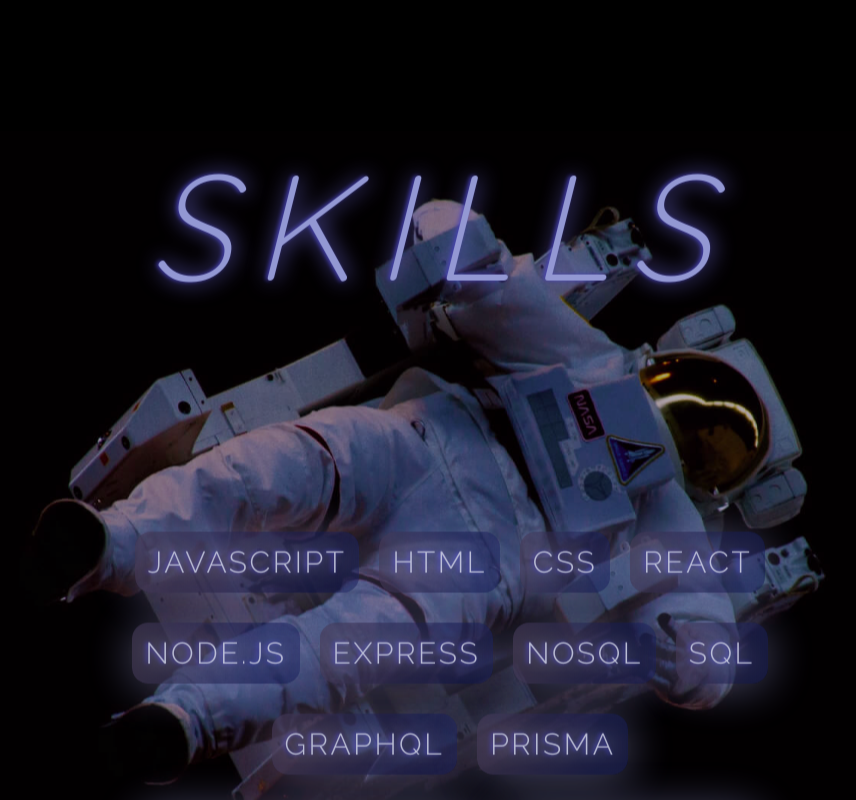
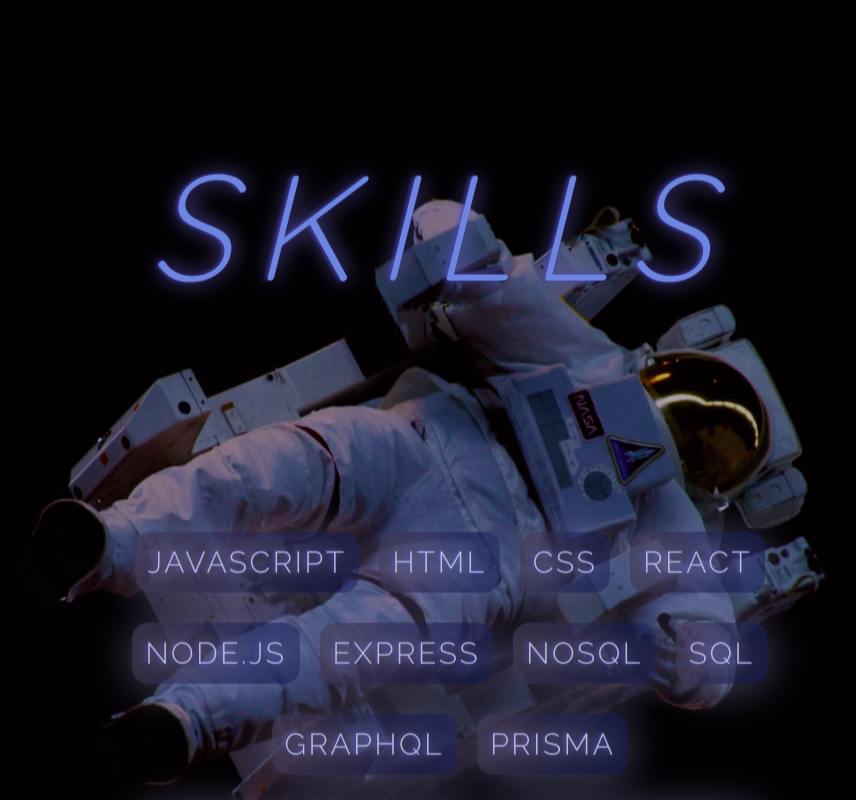
Before and after one commit to LEPII/Portfolio, a React (Create React App) app: page / in a window 1280 px wide. Shown: the part 1220-2020 px from the top of the page, without its empty margins (200-1056 px from the left). Built offline with nearby package versions, Linux system fonts and the light colour scheme; no server answers.

Commit message:
updated skills font color

```diff
--- a/src/style/skills.css
+++ b/src/style/skills.css
@@ -9,13 +9,14 @@
   min-height: 100vh;
   min-width: 100vw;
   text-align: center;
+    color: rgb(109, 135, 226);
 }
 
 .skills__header {
   font-size: 5rem;
   letter-spacing: 0.135em;
   cursor: default;
-  color: rgb(149, 154, 213);
+
   text-shadow: 1px 0px 22px #716fe1, -2px 0px 4px rgba(65, 57, 180, 0.87);
   margin-bottom: 2em;
 }
```
